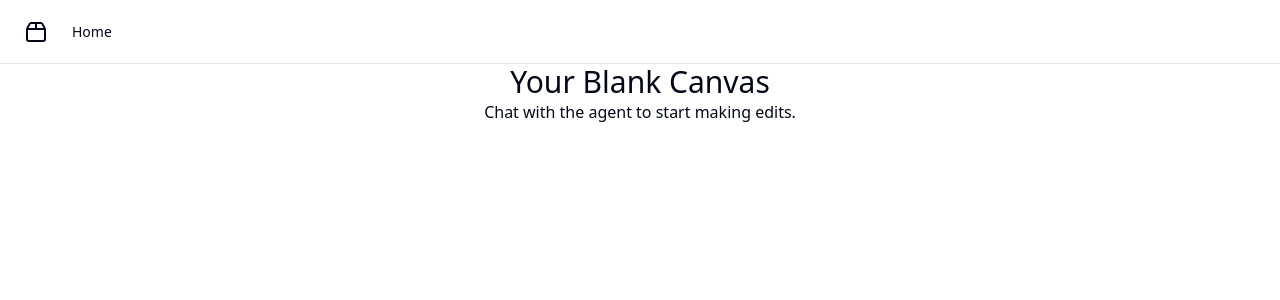
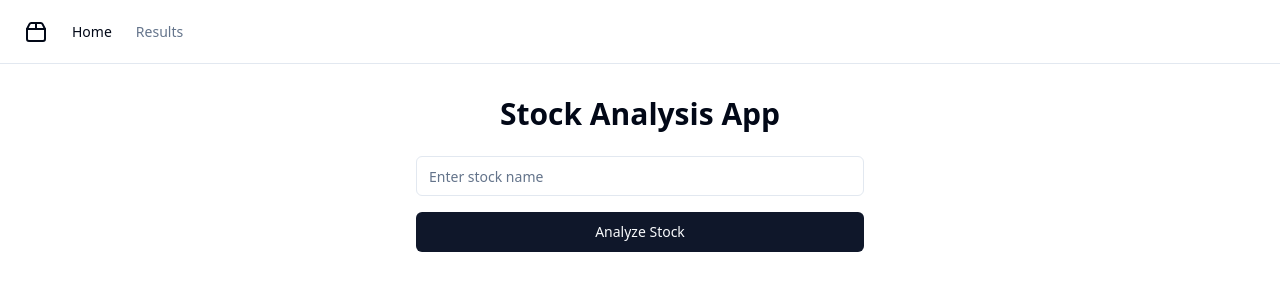
Before and after one commit to GPT-Engineer-App/hidden-stock-pwa, a React (Vite) app: page / in a window 1280 px wide. Shown: the top 300 px of the page. Built offline with nearby package versions, Linux system fonts and the light colour scheme.

Commit message:
Initial setup for Stock Analysis PWA

```diff
--- a/src/nav-items.jsx
+++ b/src/nav-items.jsx
@@ -1,9 +1,7 @@
-import { Home } from "lucide-react";
+import { Home, BarChart } from "lucide-react";
 import Index from "./pages/Index.jsx";
+import Results from "./pages/Results.jsx";
 
-/**
- * Central place for defining the navigation items. Used for navigation components and routing.
- */
 export const navItems = [
   {
     title: "Home",
@@ -11,4 +9,10 @@ export const navItems = [
     icon: <Home className="h-4 w-4" />,
     page: <Index />,
   },
+  {
+    title: "Results",
+    to: "/results/:stockName",
+    icon: <BarChart className="h-4 w-4" />,
+    page: <Results />,
+  },
 ];
--- a/src/pages/Index.jsx
+++ b/src/pages/Index.jsx
@@ -1,10 +1,36 @@
-// Update this page (the content is just a fallback if you fail to update the page)
+import { useState } from 'react';
+import { Button } from "@/components/ui/button"
+import { Input } from "@/components/ui/input"
+import { useNavigate } from 'react-router-dom';
 
 const Index = () => {
+  const [stockName, setStockName] = useState('');
+  const navigate = useNavigate();
+
+  const handleSubmit = (e) => {
+    e.preventDefault();
+    if (stockName.trim()) {
+      navigate(`/results/${stockName}`);
+    }
+  };
+
   return (
-    <div className="text-center">
-      <h1 className="text-3xl">Your Blank Canvas</h1>
-      <p>Chat with the agent to start making edits.</p>
+    <div className="container mx-auto px-4 py-8">
+      <h1 className="text-3xl font-bold mb-6 text-center">Stock Analysis App</h1>
+      <form onSubmit={handleSubmit} className="max-w-md mx-auto">
+        <div className="flex flex-col space-y-4">
+          <Input
+            type="text"
+            placeholder="Enter stock name"
+            value={stockName}
+            onChange={(e) => setStockName(e.target.value)}
+            className="w-full"
+          />
+          <Button type="submit" className="w-full">
+            Analyze Stock
+          </Button>
+        </div>
+      </form>
     </div>
   );
 };
--- /dev/null
+++ b/src/pages/Results.jsx
@@ -0,0 +1,49 @@
+import { useParams } from 'react-router-dom';
+import { useQuery } from '@tanstack/react-query';
+import { Button } from "@/components/ui/button"
+import { useNavigate } from 'react-router-dom';
+
+const fetchStockData = async (stockName) => {
+  // This is a placeholder for the actual API call
+  // In a real app, you would call your backend API here
+  const response = await fetch(`/api/stock/${stockName}`);
+  if (!response.ok) {
+    throw new Error('Network response was not ok');
+  }
+  return response.json();
+};
+
+const Results = () => {
+  const { stockName } = useParams();
+  const navigate = useNavigate();
+
+  const { data, error, isLoading } = useQuery({
+    queryKey: ['stockData', stockName],
+    queryFn: () => fetchStockData(stockName),
+  });
+
+  if (isLoading) return <div className="text-center mt-8">Loading...</div>;
+  if (error) return <div className="text-center mt-8 text-red-500">Error: {error.message}</div>;
+
+  return (
+    <div className="container mx-auto px-4 py-8">
+      <h1 className="text-3xl font-bold mb-6 text-center">Results for {stockName}</h1>
+      {data && (
+        <div className="bg-white shadow-md rounded px-8 pt-6 pb-8 mb-4">
+          <p className="mb-4"><strong>Open:</strong> {data.open}</p>
+          <p className="mb-4"><strong>High:</strong> {data.high}</p>
+          <p className="mb-4"><strong>Low:</strong> {data.low}</p>
+          <p className="mb-4"><strong>Close:</strong> {data.close}</p>
+          <p className="mb-4"><strong>Volume:</strong> {data.volume}</p>
+        </div>
+      )}
+      <div className="text-center">
+        <Button onClick={() => navigate('/')}>
+          Analyze Another Stock
+        </Button>
+      </div>
+    </div>
+  );
+};
+
+export default Results;
```
